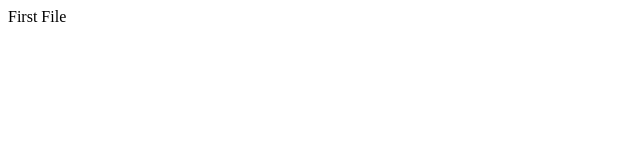
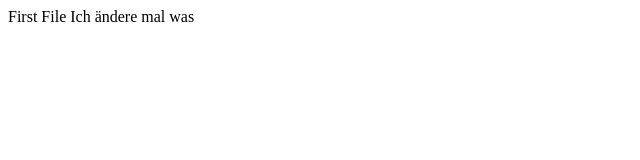
Before and after one commit to maggiboy1337/demo-repo, a plain HTML site: page index.html in a window 1280 px wide. Shown: the whole page, without its empty margins (0-640 px from the left). Drawn offline with Linux system fonts and the light colour scheme.

Commit message:
Update index.html

```diff
--- a/index.html
+++ b/index.html
@@ -8,5 +8,7 @@
 </head>
 <body>
     First File
+
+    Ich ändere mal was
 </body>
 </html>
```
